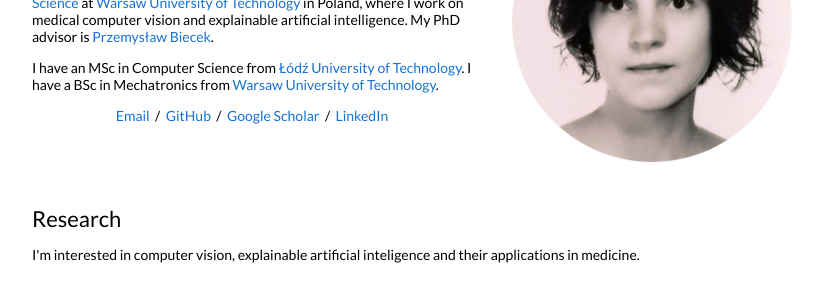
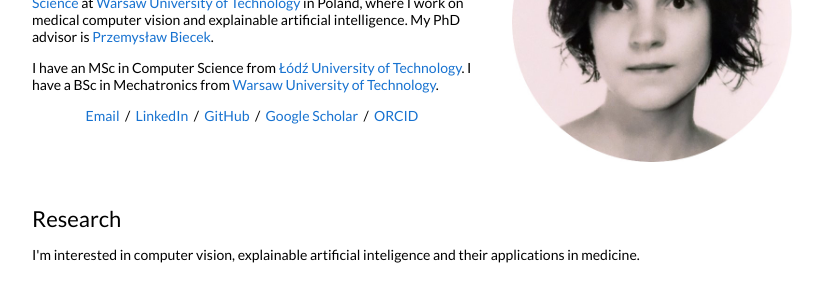
Before and after one commit to Hryniewska/website, a Jekyll site: the page built from _posts/2021-06-25-cvpr21.markdown, in a window 1280 px wide. Shown: the part 146-446 px from the top of the page, without its empty margins (228-1050 px from the left). Built offline with Jekyll 4.4.1, drawn with Linux system fonts in a browser that asks for light colours.

Commit message:
Update default.html

```diff
--- a/_layouts/default.html
+++ b/_layouts/default.html
@@ -37,9 +37,10 @@
               </p>
               <p style="text-align:center">
                 <a target="_blank" href="https://mailhide.io/e/Nz2omB3M"> Email</a> &nbsp;/&nbsp;
+		<a href="https://www.linkedin.com/in/weronikahryniewska"> LinkedIn </a> &nbsp;/&nbsp;
                 <a href="https://github.com/Hryniewska">GitHub</a> &nbsp;/&nbsp;
                 <a href="https://scholar.google.com/citations?user=aJeg3IQAAAAJ">Google Scholar</a> &nbsp;/&nbsp;
-                <a href="https://www.linkedin.com/in/weronikahryniewska"> LinkedIn </a>
+		<a href="https://orcid.org/0000-0003-2903-6050"> ORCID </a>
               </p>
             </td>
             <td style="padding:2.5%;width:40%;max-width:40%">
```
